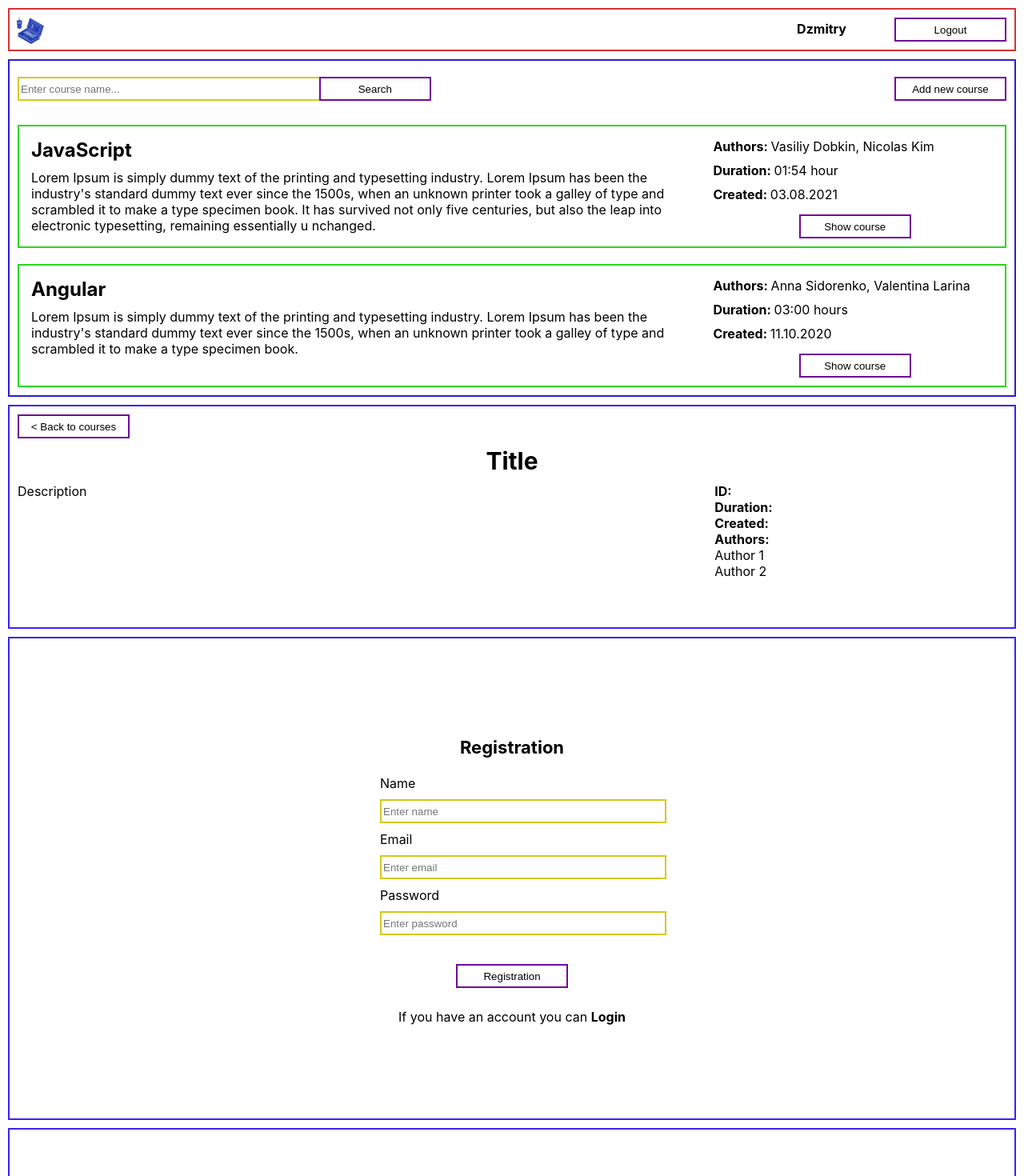
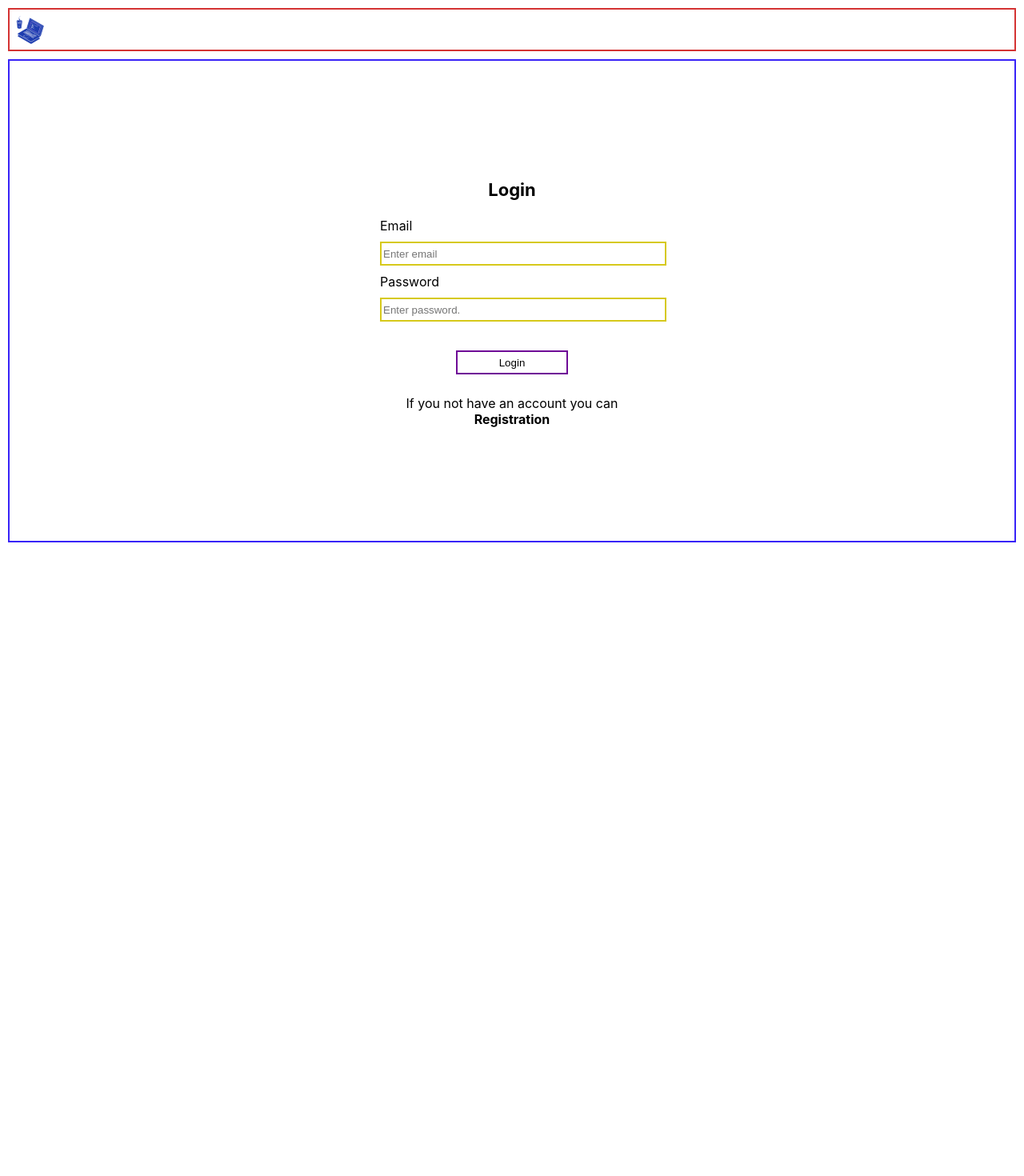
Before and after one commit to DmitryAstreiko/React-Fundamentals-10-Astreika-, a React (Create React App) app: page /login in a window 1280 px wide. Shown: the top 1470 px of the page at 80% size. After the commit the page ends 800 px from the top, so only its background shows below. Built offline with nearby package versions, Linux system fonts and the light colour scheme.

Commit message:
Added route for Login, Registration

```diff
--- a/src/App.jsx
+++ b/src/App.jsx
@@ -14,6 +14,7 @@ function App() {
 	const [authors, setAuthors] = useState(getAuthors());
 	const [coursesItem, setCoursesItem] = useState(getCources());
 	const [allCoursesItem, setAllCoursesItem] = useState(getCources());
+	const [isRegistration, setIsRegistration] = useState(true);
 
 	function onCreateNewCourse(newCourse) {
 		const tempArray = [...coursesItem, newCourse[0]];
@@ -62,11 +63,7 @@ function App() {
 	function getCources() {
 		return mockedCoursesList;
 	}
-
-	return (
-		<div>
-			<Header />
-			{isShowCreateCourse ? (
+	/*{isShowCreateCourse ? (
 				<CreateCourse
 					itemAuthors={authors}
 					changeIsShowCreateCourse={changeIsShowCreateCourse}
@@ -80,10 +77,11 @@ function App() {
 					changeIsShowCreateCourse={changeIsShowCreateCourse}
 					onSearchCourses={onSearchCourses}
 				/>
-			)}
-			<CourseInfo />
-			<Registration />
-			<Login />
+			)}*/
+	return (
+		<div>
+			<Header isRegistration={isRegistration} />
+			{isRegistration && <Registration />}
 		</div>
 	);
 }
--- a/src/common/Input/Inpit.jsx
+++ b/src/common/Input/Inpit.jsx
@@ -11,11 +11,11 @@ function Input(props) {
 
 	return (
 		<div className='InputMain'>
-			<label for='searchIput' style={{ padding: '0 0 0 10px' }}>
+			<label for={props.name} style={{ padding: '0 0 0 10px' }}>
 				{props.name}
 			</label>
 			<input
-				id='searchIput'
+				id={props.name}
 				className='Inputs'
 				value={inputValue}
 				name={props.name}
--- a/src/components/Header/Header.jsx
+++ b/src/components/Header/Header.jsx
@@ -3,16 +3,18 @@ import { Logo } from './components/Logo/Logo';
 import Button from '../../common/Button/Button';
 import '../../App.css';
 
-function Header() {
+function Header(props) {
 	return (
 		<div className='HeaderMain'>
 			<Logo />
+			{!props.isRegistration && (
 				<div>
 					<label style={{ margin: '0 50px 0 0' }}>
 						<b>Dzmitry</b>
 					</label>
 					<Button buttonText='Logout' type='button' />
 				</div>
+			)}
 		</div>
 	);
 }
--- a/src/components/Login/Login.jsx
+++ b/src/components/Login/Login.jsx
@@ -2,10 +2,18 @@ import React, { useState } from 'react';
 import '../../App.css';
 import Button from '../../common/Button/Button';
 import Input from '../../common/Input/Inpit';
+import { Link, useNavigate } from 'react-router-dom';
+import Header from '../Header/Header';
 
 export function Login() {
 	const [emailUser, setEmailUser] = useState(null);
 	const [passUser, setPassUser] = useState(null);
+	let navigate = useNavigate();
+
+	function handleClick() {
+		//navigate(`/invoices/${newInvoice.id}`);
+		navigate(`/registration`);
+	}
 
 	function onChangeEmail(text) {
 		setEmailUser(text);
@@ -20,6 +28,8 @@ export function Login() {
 	}
 
 	return (
+		<div>
+			<Header isRegistration={true} />
 			<div className='FormMain'>
 				<form onSubmit={onSubmit} style={{ width: '350px' }}>
 					<p style={{ textAlign: 'center', fontSize: '22px' }}>
@@ -36,7 +46,7 @@ export function Login() {
 					<Input
 						type='password'
 						name='Password'
-					placeholderText='Enter password'
+						placeholderText='Enter password.'
 						onChange={onChangePassword}
 					/>
 
@@ -45,10 +55,16 @@ export function Login() {
 					</p>
 					<p style={{ textAlign: 'center' }}>
 						<label>
-						If you not have an account you can <b>Registration</b>
+							If you not have an account you can{' '}
+							<b>
+								<label onClick={handleClick}>
+									<b>Registration</b>
+								</label>
+							</b>
 						</label>
 					</p>
 				</form>
 			</div>
+		</div>
 	);
 }
--- a/src/components/Registration/Registration.jsx
+++ b/src/components/Registration/Registration.jsx
@@ -2,6 +2,7 @@ import React, { useState } from 'react';
 import '../../App.css';
 import Button from '../../common/Button/Button';
 import Input from '../../common/Input/Inpit';
+import { Link } from 'react-router-dom';
 
 function Registration() {
 	const [nameUser, setNameUser] = useState(null);
@@ -58,7 +59,10 @@ function Registration() {
 				</p>
 				<p style={{ textAlign: 'center' }}>
 					<label>
-						If you have an account you can <b>Login</b>
+						If you have an account you can{' '}
+						<b>
+							<Link to='/login'>Login</Link>
+						</b>
 					</label>
 				</p>
 			</form>
--- a/src/index.js
+++ b/src/index.js
@@ -2,10 +2,19 @@ import React from 'react';
 import ReactDOM from 'react-dom/client';
 import './index.css';
 import App from './App';
+import { BrowserRouter, Routes, Route } from 'react-router-dom';
+import Registration from './components/Registration/Registration';
+import { Login } from './components/Login/Login';
 
 const root = ReactDOM.createRoot(document.getElementById('root'));
 root.render(
 	<React.StrictMode>
-		<App />
+		<BrowserRouter>
+			<Routes>
+				<Route path='/' element={<App />} />
+				<Route path='registration' element={<Registration />} />
+				<Route path='login' element={<Login />} />
+			</Routes>
+		</BrowserRouter>
 	</React.StrictMode>
 );
```
Lines whose indentation alone changed are shown as unchanged.
